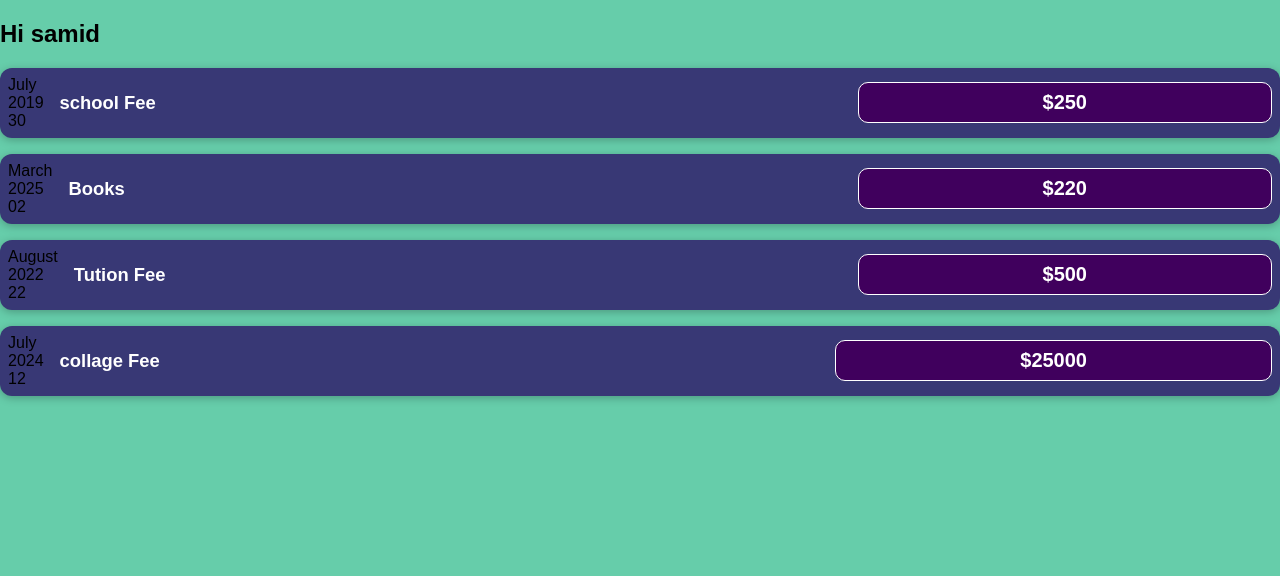
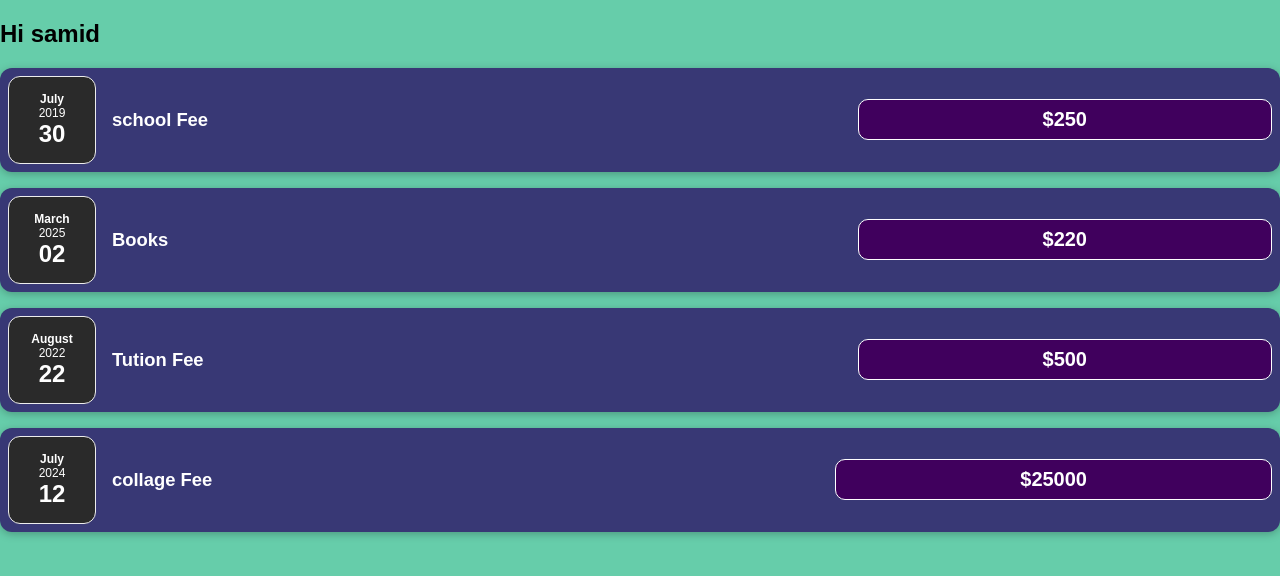
Before and after one commit to Syedsamid/React-Practic, a React (Create React App) app in the folder react-youtube/: page / in a window 1280 px wide. Shown: the top 576 px of the page. Built offline with nearby package versions, Linux system fonts and the light colour scheme; a web font is replaced by a local one.

Commit message:
multiple components

```diff
--- /dev/null
+++ b/react-youtube/src/components/ExpenseDate.css
@@ -0,0 +1,24 @@
+.expense-date {
+    display: flex;
+    flex-direction:  column;
+    width: 5.5rem;
+    height: 5.5rem;
+    border: 1px solid #ececec;
+    background-color: #2a2a2a;
+    color: white;
+    border-radius: 12px;
+    align-items: center;
+    justify-content: center;
+}
+
+.expense-date__month {
+    font-size: 0.75rem;
+    font-weight: bold;
+}
+.expense-date__year {
+    font-size: 0.75rem;
+}
+.expense-date__day{
+    font-size: 1.5rem;
+    font-weight: bold;
+}
--- /dev/null
+++ b/react-youtube/src/components/ExpenseDate.js
@@ -0,0 +1,18 @@
+import "./ExpenseDate.css";
+
+
+function ExpenseDate(props) {
+  const month = props.date.toLocaleString("en-US", { month: "long" });
+  const year = props.date.getFullYear();
+  const day = props.date.toLocaleString("en-US", { day: "2-digit" });
+
+  return (
+    <div className="expense-date">
+      <div className="expense-date__month">{month}</div>
+      <div className="expense-date__year">{year}</div>
+      <div className="expense-date__day">{day}</div>
+    </div>
+  );
+}
+
+export default ExpenseDate;
--- a/react-youtube/src/components/ExpenseItem.js
+++ b/react-youtube/src/components/ExpenseItem.js
@@ -1,19 +1,12 @@
 import "./ExpenseItem.css";
+import ExpenseDate from "./ExpenseDate";
+
 
 function ExpenseItem(props) {
-  const month = props.date.toLocaleString("en-US", { month: "long" });
-  const year = props.date.getFullYear();
-  const day = props.date.toLocaleString("en-US", { day: "2-digit" });
 
   return (
     <div className="expense-item">
-      <div>
-        <div>
-          <div>{month}</div>
-          <div>{year}</div>
-          <div>{day}</div>
-        </div>
-      </div>
+     <ExpenseDate date={props.date}/>
       <div className="expense-item__description">
         <h2>{props.title}</h2>
         <div className="expense-item__price">${props.amount}</div>
```
